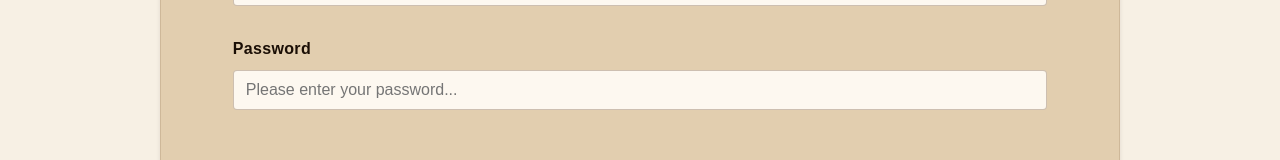
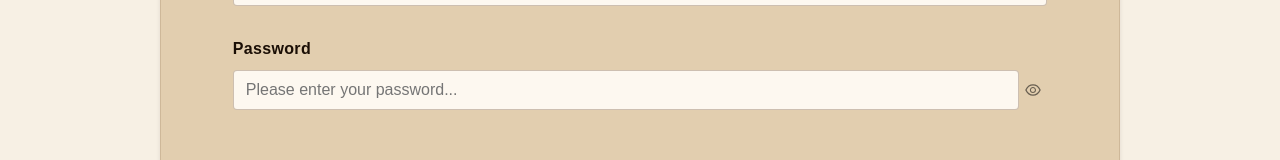
Before and after one commit to anthropology-inventory/inventory, a React (Vite) app: page /#/LoginForm in a window 1280 px wide. Shown: the part 282-442 px from the top of the page. Built offline with nearby package versions, Linux system fonts and the light colour scheme; no server answers.

Commit message:
Created eye feature for password field.

```diff
--- a/src/components/form-components/FormInput.jsx
+++ b/src/components/form-components/FormInput.jsx
@@ -16,7 +16,8 @@ function FormInput({
   hint,
   hasTooltip,
   tooltipTxt,
-  validationErr
+  validationErr,
+  endIcon
 }) {
   return (
     <section>
@@ -30,6 +31,7 @@ function FormInput({
           </Tooltip>
         )}
       </div>
+      <div id="input-wrapper">
         <input
           type={inputType}
           id={inputId}
@@ -40,7 +42,8 @@ function FormInput({
           onChange={changeFunc}
           className={inputClass}
         />
-
+        {endIcon && endIcon}
+      </div>
       {hint && <small className="hint">{hint}</small>}
       {validationErr && <small className="validation-err">{validationErr}</small>}
     </section>
@@ -60,7 +63,8 @@ FormInput.propTypes = {
   hint: PropTypes.string,
   hasTooltip: PropTypes.bool,
   tooltipTxt: PropTypes.string,
-  validationErr: PropTypes.string
+  validationErr: PropTypes.string,
+  endIcon: PropTypes.node
 }
 
 export default FormInput
--- a/src/pages/forms/LoginForm.jsx
+++ b/src/pages/forms/LoginForm.jsx
@@ -5,10 +5,12 @@ import { validateInput } from '../../utils/signIn_validation'
 import { login } from '../../utils/api'
 import { useNavigate } from 'react-router-dom'
 import { toast, Bounce } from 'react-toastify'
-import { Button, CircularProgress, ThemeProvider } from '@mui/material'
+import { Button, CircularProgress, ThemeProvider, IconButton } from '@mui/material'
 import { button } from '../../styles/CustomThemes'
+import { AiOutlineEye, AiOutlineEyeInvisible } from 'react-icons/ai'
 
 export default function LoginForm() {
+  const [showPassword, setShowPassword] = useState(false)
   const [errors, setErrors] = useState({})
   const [touched, setTouched] = useState({})
   const [formData, setFormData] = useState({
@@ -103,13 +105,18 @@ export default function LoginForm() {
           <FormInput
             key="password"
             label="Password"
-            inputType="password"
+            inputType={showPassword ? 'text' : 'password'}
             inputName="password"
             placeholderTxt="Please enter your password..."
             isRequired={true}
             changeFunc={handleChange}
             inputClass={formData.password === '' ? '' : errors.password ? 'invalid' : 'valid'}
             validationErr={errors.password}
+            endIcon={
+              <IconButton onClick={() => setShowPassword(!showPassword)} size="small">
+                {showPassword ? <AiOutlineEyeInvisible /> : <AiOutlineEye />}
+              </IconButton>
+            }
           ></FormInput>,
           <ThemeProvider theme={button}>
             <Button
--- a/src/styles/form-styles.css
+++ b/src/styles/form-styles.css
@@ -66,6 +66,15 @@ label,
   display: flex;
   column-gap: 4px;
   align-items: center;
+}
+
+#input-wrapper {
+  display: flex;
+  align-items: center;
+}
+
+#input-wrapper input {
+  flex: 1;
 }
 
 #tooltip-btn {
```
Lines whose indentation alone changed are shown as unchanged.
